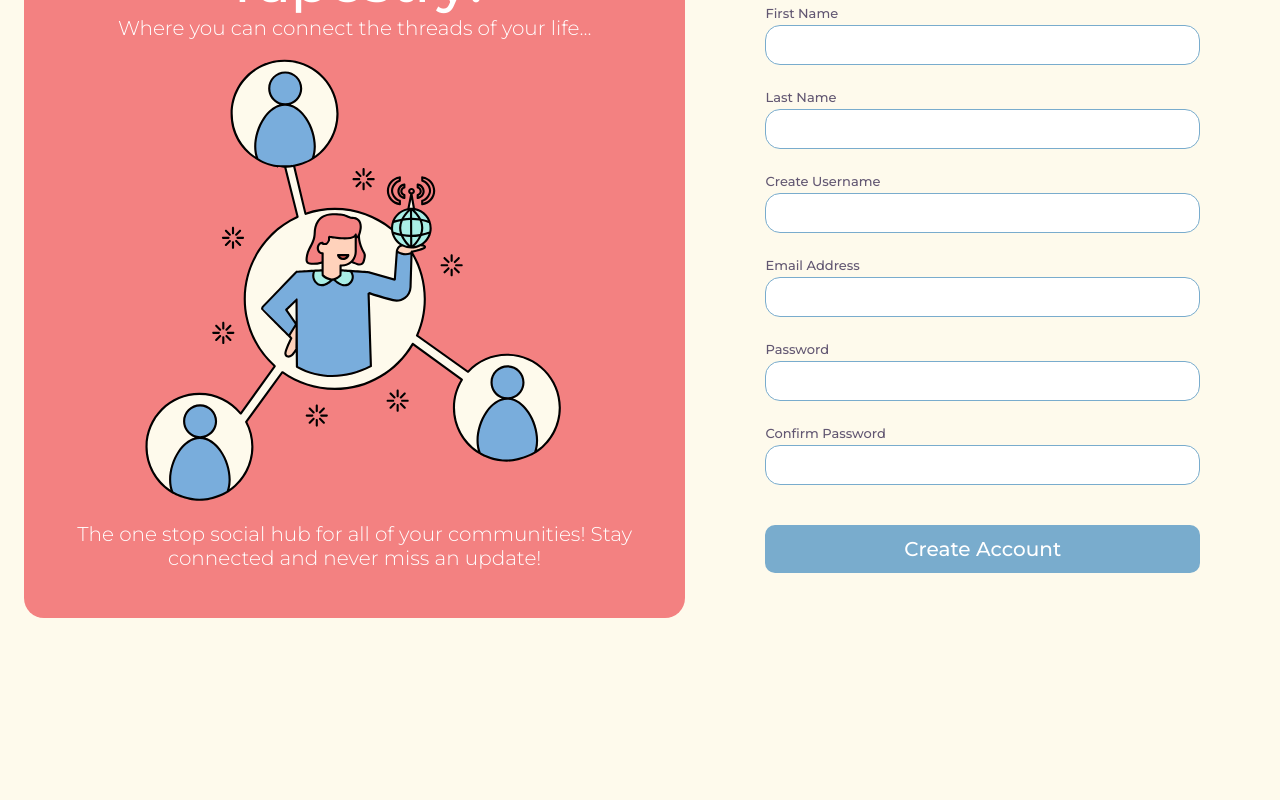
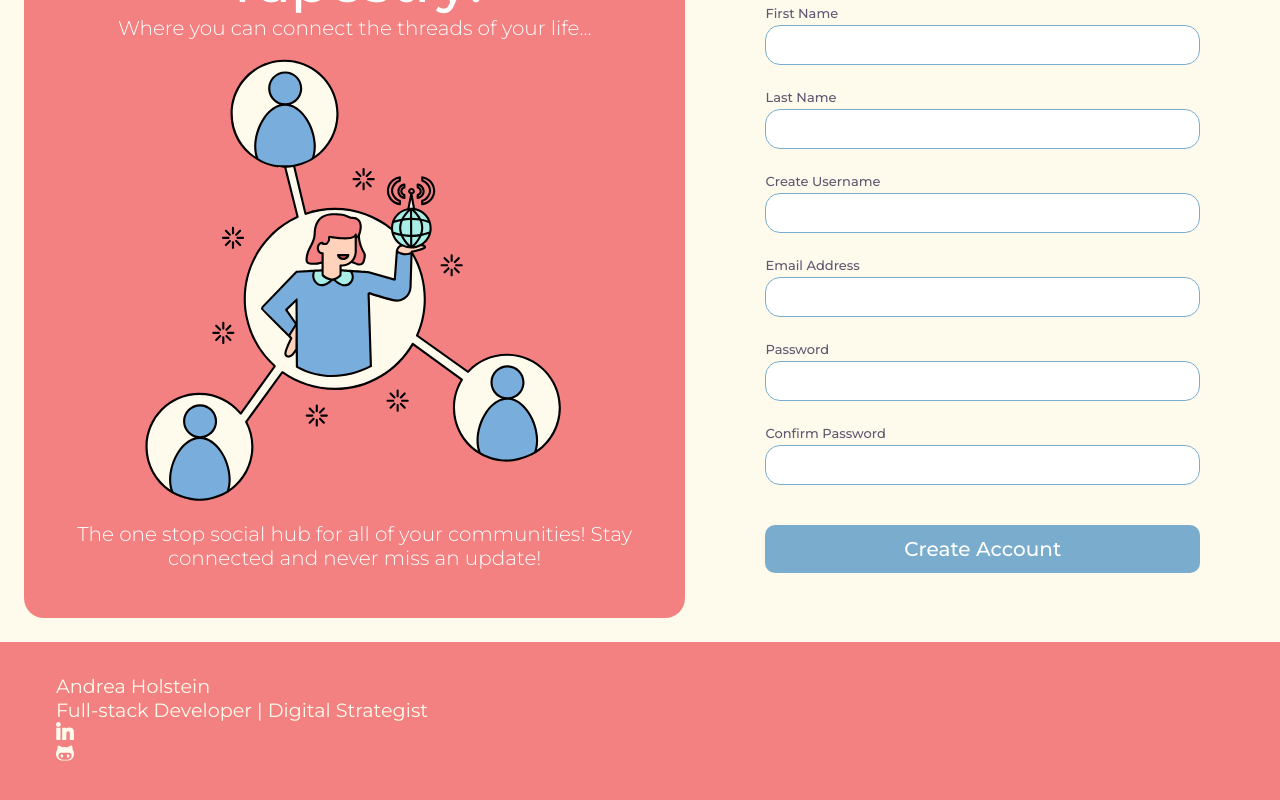
Before and after one commit to andreaholstein/tapestry-client, a React (Vite) app: page /signup in a window 1280 px wide. Shown: the part 192-992 px from the top of the page. Before the commit the page ends 834 px from the top, so only its background shows below. Built offline with nearby package versions, Linux system fonts and the light colour scheme; no server answers.

Commit message:
Build Footer

```diff
--- a/src/App.jsx
+++ b/src/App.jsx
@@ -7,6 +7,7 @@ import ProfilePage from "./pages/ProfilePage/ProfilePage";
 import PostsForm from "./components/PostsForm/PostsForm";
 // -------------- COMPONENTS --------------
 import Header from "./components/Header/Header";
+import Footer from "./components/Footer/Footer"
 // -------------- STYLES --------------
 import './App.scss'
 import SignupPage from './pages/SignupPage/SignupPage'
@@ -19,12 +20,13 @@ function App() {
         <Header />
         <Routes>
           <Route path="/" element={<HomePage />} />
-          <Route path="/signup" element={<SignupPage/>} />
+          <Route path="/signup" element={<SignupPage />} />
           <Route path='/login' element={<LoginPage />} />
           <Route path="/community/:id" element={<CommunityPage />} />
           {/* <Route path="/community/:communityId/posts" element={<PostsForm />} /> */}
           <Route path="/profile" element={<ProfilePage />} />
         </Routes>
+        <Footer />
       </BrowserRouter>
     </>
   );
--- /dev/null
+++ b/src/components/Footer/Footer.jsx
@@ -0,0 +1,71 @@
+// -------------- FXNALITY --------------
+// -------------- STYLES --------------
+import './Footer.scss'
+
+function Footer() {
+
+    return (
+        <>
+            <footer className="footer">
+                <div className="footer__team-details">
+                    <ul className="footer__our-team">
+                        <li className="footer__teammate">
+                            <h4 className="footer__teammate-name">Andrea Holstein</h4>
+                            <h4 className="footer__teammate-position"> Full-stack Developer | Digital Strategist</h4>
+                            <div className="footer__links-wrap">
+                                <div className="footer__links">
+                                    <a href="https://www.linkedin.com/in/andrea-holstein/" className="footer__links-linkedin">
+                                        <svg fill="#fefaec" height="18px" width="18px" version="1.1" id="Layer_1" xmlns="http://www.w3.org/2000/svg" xmlns:xlink="http://www.w3.org/1999/xlink"
+                                            viewBox="0 0 310 310" >
+                                            <g id="XMLID_801_">
+                                                <path id="XMLID_802_" d="M72.16,99.73H9.927c-2.762,0-5,2.239-5,5v199.928c0,2.762,2.238,5,5,5H72.16c2.762,0,5-2.238,5-5V104.73
+		C77.16,101.969,74.922,99.73,72.16,99.73z"/>
+                                                <path id="XMLID_803_" d="M41.066,0.341C18.422,0.341,0,18.743,0,41.362C0,63.991,18.422,82.4,41.066,82.4
+		c22.626,0,41.033-18.41,41.033-41.038C82.1,18.743,63.692,0.341,41.066,0.341z"/>
+                                                <path id="XMLID_804_" d="M230.454,94.761c-24.995,0-43.472,10.745-54.679,22.954V104.73c0-2.761-2.238-5-5-5h-59.599
+		c-2.762,0-5,2.239-5,5v199.928c0,2.762,2.238,5,5,5h62.097c2.762,0,5-2.238,5-5v-98.918c0-33.333,9.054-46.319,32.29-46.319
+		c25.306,0,27.317,20.818,27.317,48.034v97.204c0,2.762,2.238,5,5,5H305c2.762,0,5-2.238,5-5V194.995
+		C310,145.43,300.549,94.761,230.454,94.761z"/>
+                                            </g>
+                                        </svg>
+                                    </a>
+                                </div>
+                                <div className="footer__links">
+                                    <a href="https://github.com/andreaholstein/" className="footer__links-github">
+                                        <svg fill="#fefaec" version="1.1" id="Capa_1" xmlns="http://www.w3.org/2000/svg" xmlns:xlink="http://www.w3.org/1999/xlink"
+                                            width="18px" height="18px" viewBox="0 0 578.305 578.305"
+                                        >
+                                            <g>
+                                                <g>
+                                                    <path d="M533.32,160.379c0.532-26.518-5.294-53.33-10.024-79.731c-1.628-9.088-4.927-17.87-8.177-26.487
+			c-2.448-6.487-9.676-10.618-16.334-9.198c-4.309,0.918-8.183,1.812-11.94,3.048c-39.327,12.938-75.741,31.86-110.723,53.844
+			c-4.7,2.95-11.536,4.015-17.21,3.599c-13.574-0.992-27.001-4.37-40.569-5.013c-33.58-1.591-67.093-0.569-100.368,5.251
+			c-4.626,0.808-10.716,0.012-14.559-2.472C165.27,78.537,125.582,57.411,80.937,45.55c-6.702-1.781-13.599-0.838-15.294,1.824
+			c-1.035,1.628-1.971,3.317-2.485,5.128c-4.823,16.946-10.539,33.807-13.342,51.114c-3.341,20.655-6.554,41.935-4.969,62.565
+			c0.998,12.968-2.583,20.937-9.669,30.037C11.407,226.757,0.703,261.861,0.048,300.35c-0.563,32.919,3.794,65,13.819,96.47
+			c15.355,48.219,45.006,84.406,89.652,107.95c36.708,19.357,76.708,26.818,117.639,28.256c36.892,1.292,73.856,0.196,110.79,0.404
+			c37.021,0.208,73.532-3.091,108.948-14.633c35.447-11.549,66.121-30.184,89.922-59.486
+			c34.376-42.326,45.079-92.186,47.276-144.965c1.684-40.361-6.542-78.329-30.178-111.347
+			C538.332,189.603,532.959,178.097,533.32,160.379z M462.047,469.641c-15.876,13.728-35.288,20.227-55.16,24.976
+			c-38.99,9.315-78.69,11.635-118.519,9.896c-39.37,1.707-78.287-0.747-116.592-9.762c-28.256-6.646-54.052-17.821-72.032-42.075
+			c-28.611-38.599-35.924-112.057,11.353-152.148c12.056-10.221,25.502-16.708,41.39-17.717c17.534-1.12,35.074-3.305,52.595-3.097
+			c44.199,0.526,88.378,2.724,132.571,3.054c20.184,0.146,40.509-4.56,60.545-3.348c18.207,1.102,37.351,4.455,53.875,11.781
+			c27.546,12.215,42.374,36.983,46.854,65.992C505.597,400.326,496.796,439.586,462.047,469.641z"/>
+                                                    <ellipse cx="390.026" cy="385.552" rx="42.124" ry="56.298" />
+                                                    <ellipse cx="189.028" cy="385.552" rx="42.13" ry="56.298" />
+                                                </g>
+                                            </g>
+                                        </svg>
+                                    </a>
+                                </div>
+                            </div>
+
+                        </li>
+                    </ul>
+                </div>
+            </footer>
+        </>
+    );
+}
+
+export default Footer;
--- /dev/null
+++ b/src/components/Footer/Footer.scss
@@ -0,0 +1,34 @@
+// --------- FXNALITY ---------
+@use "../../styles/partials/typography" as *;
+@use "../../styles/partials/variables" as *;
+@use "../../styles/partials/mixins" as *;
+
+footer {
+  padding: 2rem 1rem;
+  height: 12rem;
+  background-color: $berry;
+  color: $pale;
+
+  &__our-team {
+    height: 100%;
+    display: flex;
+    justify-content: space-around;
+    align-items: center;
+  }
+
+  &__teammate {
+    display: flex;
+    flex-direction: column;
+    justify-content: flex-start;
+    align-items: center;
+  }
+
+  &__links-wrap {
+    display: flex;
+  }
+
+  &__links {
+    width: 50%;
+    display: flex;
+  }
+}
--- a/src/components/Header/Header.jsx
+++ b/src/components/Header/Header.jsx
@@ -1,4 +1,5 @@
 // -------------- FXNALITY --------------
+import { useState, useEffect } from "react";
 import { Link, useLocation } from "react-router";
 import "./Header.scss";
 
@@ -7,19 +8,61 @@ function Header() {
   const hideHeader = ["/login", "/signup"];
   const shouldHideHeader = hideHeader.includes(location.pathname);
 
+  const [isProfileButton, setIsProfileButton] = useState(null);
+  const [isBackButton, setIsBackButton] = useState(null);
+
+  useEffect(() => {
+    function switchHeaderButtons() {
+      if (location.pathname === `/`) {
+        // TOGGLE STATES - PROFILE BUTTON TO SHOW
+        setIsProfileButton(true);
+        if (!isProfileButton) {
+          setIsBackButton(null);
+        }
+
+      } else {
+        // TOGGLE STATES - BACK BUTTON TO SHOW
+        setIsBackButton(!isBackButton);
+        if (!isBackButton) {
+          setIsProfileButton(null);
+        }
+      }
+    };
+    // ------- TRIGGER HEADER BUTTON CHANGE -------
+    switchHeaderButtons()
+  }, [location.pathname]);
+
   return (
     <>
       {!shouldHideHeader && (
-        <section className="header">
+        <header className="header">
           <nav className="header__nav">
             <Link to="/">
               <h1 className="header__logo">tapestry</h1>
             </Link>
-            <Link to="/profile">
-              <svg src="client/src/assets/icons/profile-icon.svg" className="header__profile-icon"></svg>
-            </Link>
+
+            {isProfileButton &&
+              <Link to="/profile">
+                <svg className="header__profile-icon" width="50" height="50" viewBox="0 0 43 43" fill="none" xmlns="http://www.w3.org/2000/svg">
+                  <path
+                    d="M21.5 0C9.632 0 0 9.632 0 21.5C0 33.368 9.632 43 21.5 43C33.368 43 43 33.368 43 21.5C43 9.632 33.368 0 21.5 0ZM21.5 8.6C25.6495 8.6 29.025 11.9755 29.025 16.125C29.025 20.2745 25.6495 23.65 21.5 23.65C17.3505 23.65 13.975 20.2745 13.975 16.125C13.975 11.9755 17.3505 8.6 21.5 8.6ZM21.5 38.7C17.1355 38.7 11.9755 36.937 8.299 32.508C12.0654 29.5544 16.7136 27.9492 21.5 27.9492C26.2864 27.9492 30.9346 29.5544 34.701 32.508C31.0245 36.937 25.8645 38.7 21.5 38.7Z"
+                    fill="#fefaec" />
+                </svg>
+              </Link>
+            }
+
+            {isBackButton &&
+              <Link to={-1}>
+                <div className="header__back">
+                  <svg width="31" height="25" viewBox="0 0 21 15" fill="none" xmlns="http://www.w3.org/2000/svg">
+                    <path d="M0.292892 6.7929C-0.0976315 7.18342 -0.0976314 7.81658 0.292893 8.20711L6.65686 14.5711C7.04738 14.9616 7.68054 14.9616 8.07107 14.5711C8.46159 14.1805 8.46159 13.5474 8.07107 13.1569L2.41421 7.5L8.07107 1.84315C8.46159 1.45262 8.46159 0.819458 8.07107 0.428933C7.68054 0.038409 7.04738 0.038409 6.65685 0.428933L0.292892 6.7929ZM21 6.5L1 6.5L1 8.5L21 8.5L21 6.5Z" fill="#fefaec" />
+                  </svg>
+                </div>
+              </Link>
+            }
+
           </nav>
-        </section>
+        </header>
       )}
     </>
   );
--- a/src/components/Header/Header.scss
+++ b/src/components/Header/Header.scss
@@ -18,9 +18,4 @@
   &__profile-icon {
     color: $pale;
   }
-
-  &__profile-icon {
-    width: 8rem;
-    height: 8rem;
-  }
 }
--- a/src/components/Profile/Profile.jsx
+++ b/src/components/Profile/Profile.jsx
@@ -22,7 +22,9 @@ function Profile({ user }) {
         <section className="profile">
             <div className="profile__wrap">
                 <div className="profile__img-wrap">
-                    <Star />
+                    <div className="profile__shrink">
+                        <Star />
+                    </div>
                     <img className="profile__avatar" src={
                         displayUser.profile_picture
                             ? `http://localhost:8080/${displayUser.profile_picture}`
@@ -30,7 +32,9 @@ function Profile({ user }) {
                     }
                         alt={displayUser.username || "User"}
                     />
-                    <Star />
+                    <div className="profile__shrink">
+                        <Star />
+                    </div>
                 </div>
                 <h3 className="profile__name">{displayUser.first_name} {displayUser.last_name}</h3>
                 <h4 className="profile__username">@{displayUser.username}</h4>
--- a/src/components/Profile/Profile.scss
+++ b/src/components/Profile/Profile.scss
@@ -19,10 +19,19 @@
     box-sizing: border-box;
   }
 
+  &__img-wrap {
+    display: flex;
+  }
+
+  &__shrink {
+    z-index: 2;
+    align-self: flex-end;
+  }
+
   &__avatar {
     margin: 2rem 0 1rem 0;
-    height: 22.75rem;
-    width: 22.75rem;
+    height: 15rem;
+    width: 15rem;
     border: 0.5rem solid $sky;
     border-radius: 12.5rem;
   }
--- a/src/styles/partials/_typography.scss
+++ b/src/styles/partials/_typography.scss
@@ -35,3 +35,8 @@ p {
   font-size: 1rem;
   margin: 0;
 }
+
+ul {
+  margin: 0;
+  list-style: none;
+}
```
Also changed, not shown: src/assets/icons/github-logo-face-svgrepo-com.svg (added), src/assets/icons/linkedin-svgrepo-com.svg (added).
